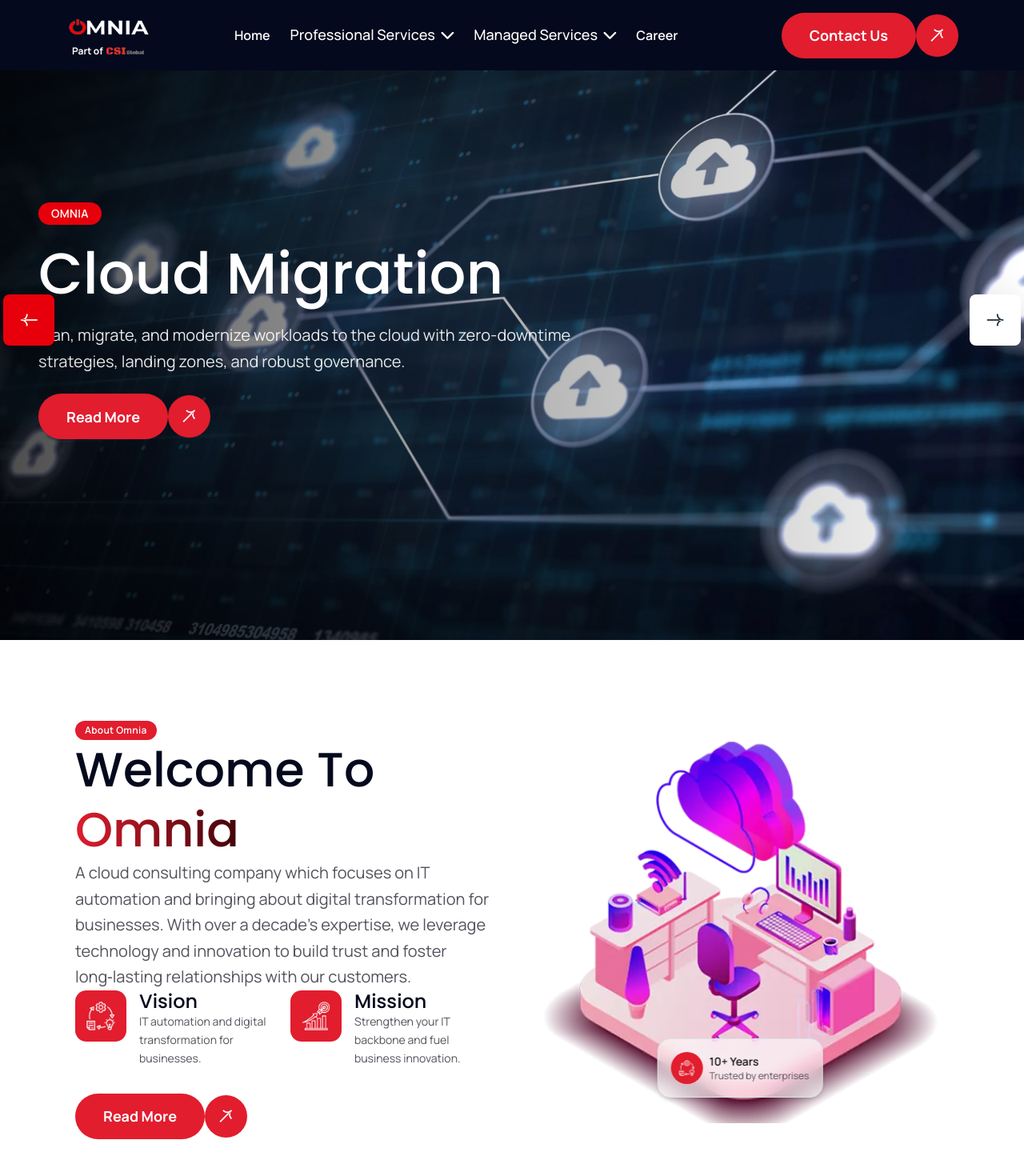
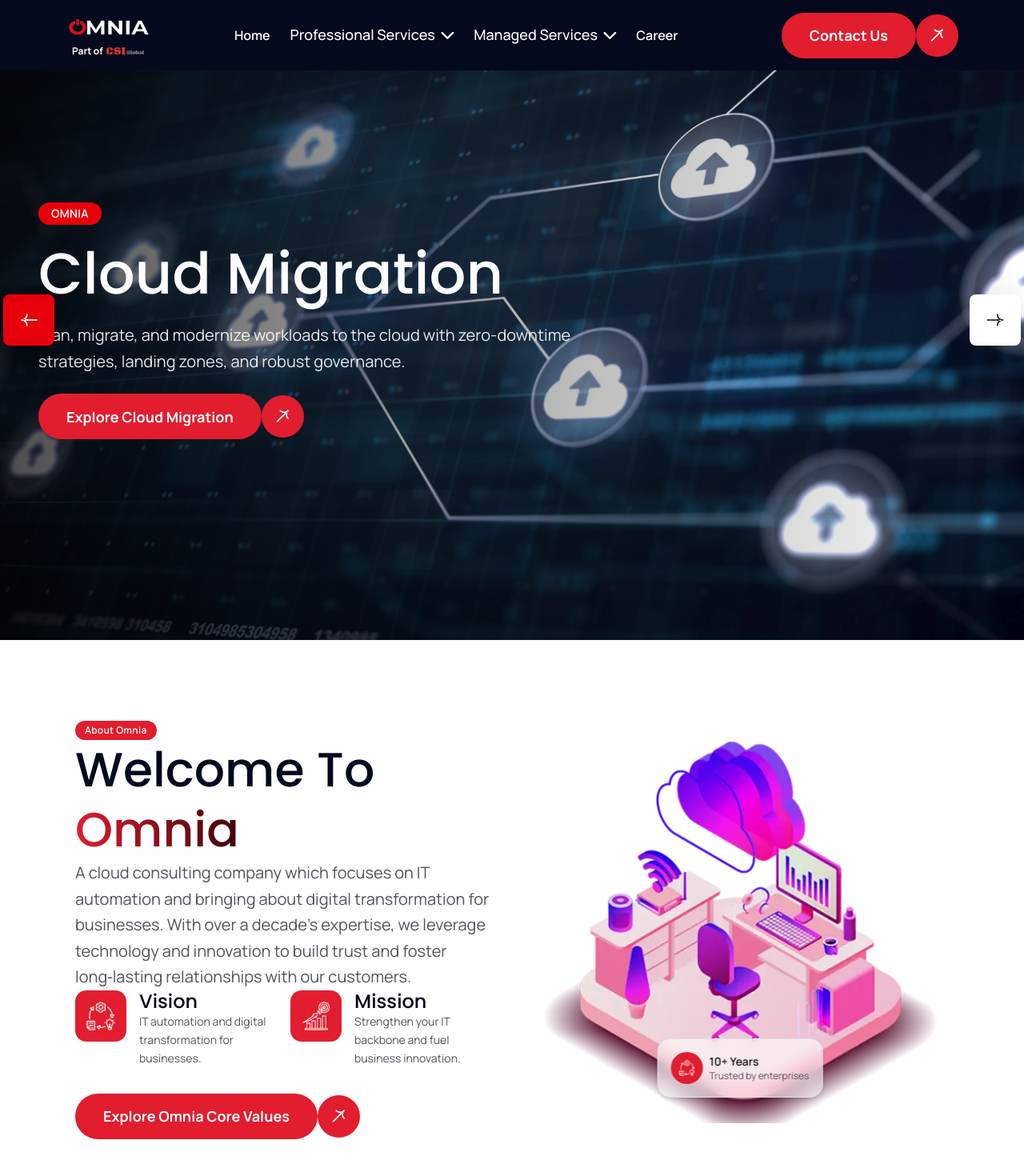
Before and after one commit to csi-global/omnia, a Next.js app: page / in a window 1280 px wide. Shown: the top 1470 px of the page at 80% size. Built offline with nearby package versions, Linux system fonts and the light colour scheme.

Commit message:
Update call-to-action text in Home

```diff
--- a/src/app/page.tsx
+++ b/src/app/page.tsx
@@ -192,10 +192,9 @@
                     {/* CTA Button */}
                     <Link
                       href={slide.ctaHref}
-
-                      aria-label={`Read more about ${slide.title}`}
+                      aria-label={`Explore ${slide.title}`}
                     >
-                      <OmniaButton text="Read More" />
+                      <OmniaButton text={`Explore ${slide.title}`} />
                     </Link>
                   </div>
                 </div>
@@ -247,8 +246,8 @@
 
                 {/* CTAs (use existing main-button style) */}
                 <div className="pt-2 flex flex-wrap gap-2 sm:gap-3">
-                  <Link href="/#core-values" aria-label="Read more about Omnia core values">
-                    <OmniaButton text="Read More" />
+                  <Link href="/#core-values" aria-label="Explore Omnia core values">
+                    <OmniaButton text="Explore Omnia core values" />
                   </Link>
                 </div>
               </div>
@@ -332,7 +331,7 @@
                   />
                   <div className="mt-6 pt-4 border-t border-zinc-100">
                     <span className="text-[var(--theme)] font-semibold text-sm group-hover:translate-x-1 transition-transform duration-200 inline-flex items-center gap-2">
-                      Learn More <i className="icon-arrow-right text-xs"></i>
+                      Learn more about Digital Process Automation <i className="icon-arrow-right text-xs"></i>
                     </span>
                   </div>
                 </div>
@@ -388,7 +387,7 @@
                       </p>
                       <div className="mt-4 pt-3 border-t border-zinc-100">
                         <span className="text-[var(--theme)] font-semibold text-xs group-hover:translate-x-1 transition-transform duration-200 inline-flex items-center gap-1">
-                          Learn More <i className="icon-arrow-right text-xs"></i>
+                          Learn more about {item.title} <i className="icon-arrow-right text-xs"></i>
                         </span>
                       </div>
                     </div>
@@ -440,7 +439,7 @@
                   </p>
                   <div className="mt-4 pt-3 border-t border-zinc-100">
                     <span className="text-[var(--theme)] font-semibold text-xs group-hover:translate-x-1 transition-transform duration-200 inline-flex items-center gap-1">
-                      Learn More <i className="icon-arrow-right text-xs"></i>
+                      Learn more about {item.title} <i className="icon-arrow-right text-xs"></i>
                     </span>
                   </div>
                 </div>
```
